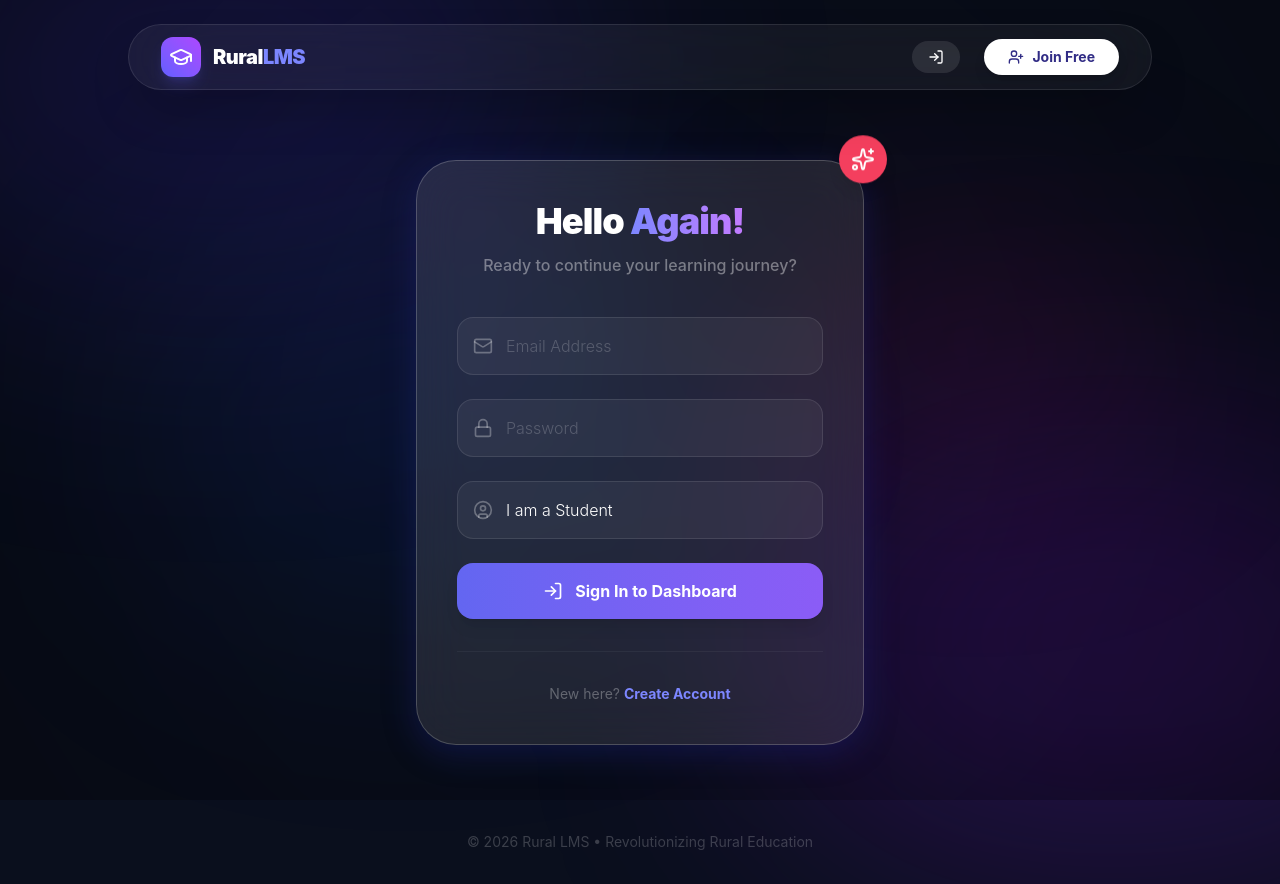
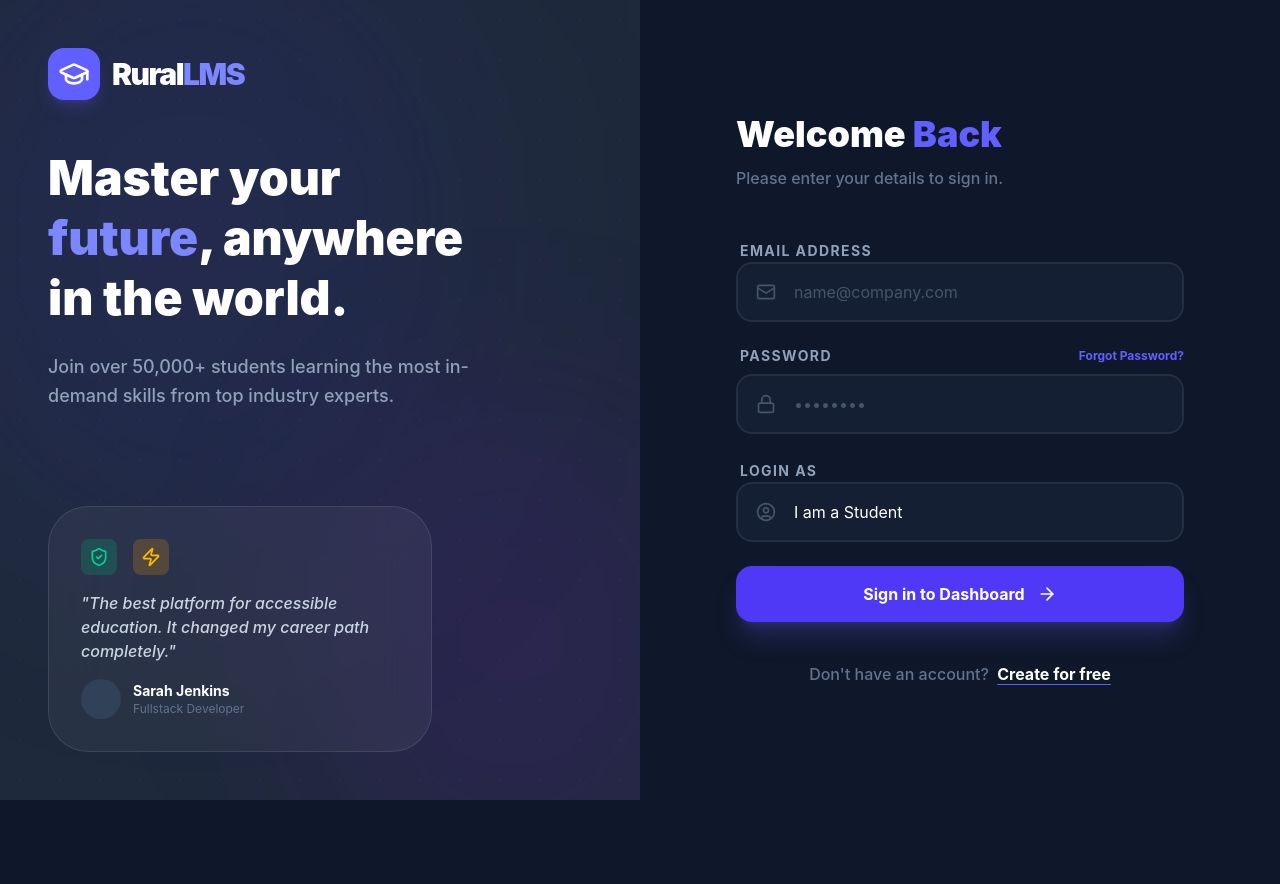
Before and after one commit to harsha-252005/lms_rural, a React app in the folder frontend/: page /login in a window 1280 px wide. After the commit the page ends 800 px from the top, so only its background shows below. Built offline with nearby package versions, Linux system fonts and the light colour scheme; the HTML template or start-up script is replaced by a standard one.

Commit message:
Theme Changed

```diff
--- a/frontend/src/pages/Login.jsx
+++ b/frontend/src/pages/Login.jsx
@@ -1,9 +1,8 @@
 import React, { useState } from 'react';
 import { motion } from 'framer-motion';
-import { Mail, Lock, UserCircle, LogIn, Sparkles } from 'lucide-react';
+import { Mail, Lock, UserCircle, LogIn, Sparkles, GraduationCap, ArrowRight, ShieldCheck, Zap } from 'lucide-react';
 import { useNavigate, Link } from 'react-router-dom';
 import api from '../utils/api';
-import Layout from '../components/Layout';
 
 const Login = () => {
     const navigate = useNavigate();
@@ -12,113 +11,205 @@ const Login = () => {
         password: '',
         role: 'STUDENT',
     });
+    const [isLoading, setIsLoading] = useState(false);
 
     const handleSubmit = async (e) => {
         e.preventDefault();
+        setIsLoading(true);
         try {
             // Mocking successful login for UI demonstration
             if (formData.email === 'student@example.com' && formData.password === 'password') {
+                localStorage.setItem('user', JSON.stringify({
+                    name: "Nidhish Rahul",
+                    role: "STUDENT"
+                }));
+                navigate('/student/dashboard');
+                return;
+            }
+
+            const response = await api.post('/auth/login', formData);
+            localStorage.setItem('user', JSON.stringify(response.data));
+
             if (formData.role === 'STUDENT') {
                 navigate('/student/dashboard');
             } else {
                 alert('Instructor Dashboard is coming soon!');
             }
-                return;
-            }
-
-            // Reverting to API check if mock fails (or just keep as is for now as requested)
-            const response = await api.post('/auth/login', formData);
-
-            // Store user data in localStorage
-            localStorage.setItem('user', JSON.stringify(response.data));
-
-            alert(response.data.message);
+        } catch (error) {
+            console.error('Login error:', error);
+            // Fallback for demo
+            localStorage.setItem('user', JSON.stringify({
+                name: "Demo User",
+                role: formData.role
+            }));
             if (formData.role === 'STUDENT') {
                 navigate('/student/dashboard');
+            } else {
+                alert('Login failed. Falling back to demo mode for Student only.');
             }
-        } catch (error) {
-            console.error('Login error:', error);
-            // Fallback for demo if backend is not running
-            if (formData.role === 'STUDENT') {
-                // Mock user for offline demo
-                localStorage.setItem('user', JSON.stringify({
-                    name: "Nidhish Rahul",
-                    role: "STUDENT"
-                }));
-                navigate('/student/dashboard');
-            } else {
-                alert(error.response?.data || 'Login failed. Please check your credentials.');
-            }
+        } finally {
+            setIsLoading(false);
         }
     };
 
     return (
-        <Layout>
+        <div className="min-h-screen w-full flex bg-[#0f172a] font-sans selection:bg-indigo-500/30 overflow-hidden">
+            {/* Left Side: Visual Branding (Hidden on mobile) */}
+            <div className="hidden lg:flex w-1/2 relative bg-[#1e293b] p-12 flex-col justify-between overflow-hidden">
+                {/* Decorative background elements */}
+                <div className="absolute top-[-10%] left-[-10%] w-[80%] h-[80%] bg-indigo-600/10 rounded-full blur-[120px] animate-blob"></div>
+                <div className="absolute bottom-[-10%] right-[-10%] w-[60%] h-[60%] bg-purple-600/10 rounded-full blur-[100px] animate-blob animation-delay-2000"></div>
+
+                {/* Visual Content */}
+                <div className="relative z-10">
+                    <div className="flex items-center gap-3 mb-12">
+                        <div className="bg-indigo-500 p-2.5 rounded-2xl shadow-lg shadow-indigo-500/20">
+                            <GraduationCap className="w-8 h-8 text-white" />
+                        </div>
+                        <span className="text-white font-black text-3xl tracking-tighter">
+                            Rural<span className="text-indigo-400">LMS</span>
+                        </span>
+                    </div>
+
+                    <motion.div
+                        initial={{ opacity: 0, x: -20 }}
+                        animate={{ opacity: 1, x: 0 }}
+                        transition={{ duration: 0.8, delay: 0.2 }}
+                        className="max-w-md"
+                    >
+                        <h1 className="text-5xl font-black text-white leading-tight mb-6">
+                            Master your <span className="text-indigo-400">future</span>, anywhere in the world.
+                        </h1>
+                        <p className="text-slate-400 text-lg font-medium leading-relaxed">
+                            Join over 50,000+ students learning the most in-demand skills from top industry experts.
+                        </p>
+                    </motion.div>
+                </div>
+
+                {/* Testimonial/Feature Card Snippet */}
                 <motion.div
                     initial={{ opacity: 0, y: 40 }}
                     animate={{ opacity: 1, y: 0 }}
-                className="w-full max-w-md glass-card p-10 rounded-[2.5rem] relative"
+                    transition={{ duration: 0.8, delay: 0.4 }}
+                    className="relative z-10 bg-white/5 backdrop-blur-xl border border-white/10 p-8 rounded-[2.5rem] max-w-sm"
                 >
-                <div className="absolute -top-6 -right-6 bg-sunset-pink w-12 h-12 rounded-full flex items-center justify-center shadow-lg animate-bounce">
-                    <Sparkles className="w-6 h-6 text-white" />
+                    <div className="flex gap-4 mb-4">
+                        <div className="p-2 bg-emerald-500/20 text-emerald-400 rounded-lg">
+                            <ShieldCheck size={20} />
+                        </div>
+                        <div className="p-2 bg-amber-500/20 text-amber-400 rounded-lg">
+                            <Zap size={20} />
+                        </div>
+                    </div>
+                    <p className="text-slate-300 font-medium italic mb-4">
+                        "The best platform for accessible education. It changed my career path completely."
+                    </p>
+                    <div className="flex items-center gap-3">
+                        <div className="w-10 h-10 rounded-full bg-slate-700"></div>
+                        <div>
+                            <p className="text-white font-bold text-sm">Sarah Jenkins</p>
+                            <p className="text-slate-500 text-xs">Fullstack Developer</p>
+                        </div>
+                    </div>
+                </motion.div>
+
+                {/* Grid Overlay */}
+                <div className="absolute inset-0 opacity-10 pointer-events-none bg-[radial-gradient(#4f46e5_1px,transparent_1px)] [background-size:40px_40px]"></div>
             </div>
 
-                <div className="text-center mb-10">
-                    <h2 className="text-4xl font-black text-white mb-3 tracking-tight">
-                        Hello <span className="text-transparent bg-clip-text bg-gradient-to-r from-indigo-400 to-purple-400">Again!</span>
-                    </h2>
-                    <p className="text-white/40 font-medium">Ready to continue your learning journey?</p>
+            {/* Right Side: Login Form */}
+            <div className="w-full lg:w-1/2 flex items-center justify-center p-6 sm:p-12 relative">
+                {/* Mobile only logo */}
+                <div className="lg:hidden absolute top-8 left-8 flex items-center gap-2">
+                    <GraduationCap className="w-6 h-6 text-indigo-500" />
+                    <span className="text-white font-black text-xl tracking-tighter">RuralLMS</span>
+                </div>
+
+                <motion.div
+                    initial={{ opacity: 0, scale: 0.95 }}
+                    animate={{ opacity: 1, scale: 1 }}
+                    transition={{ duration: 0.5 }}
+                    className="w-full max-w-md"
+                >
+                    <div className="mb-12">
+                        <h2 className="text-4xl font-black text-white mb-3">Welcome <span className="text-indigo-500">Back</span></h2>
+                        <p className="text-slate-500 font-medium">Please enter your details to sign in.</p>
                     </div>
 
                     <form onSubmit={handleSubmit} className="space-y-6">
+                        <div className="space-y-2">
+                            <label className="text-sm font-bold text-slate-400 uppercase tracking-widest ml-1">Email Address</label>
                             <div className="relative group">
-                        <Mail className="absolute left-4 top-1/2 -translate-y-1/2 w-5 h-5 text-white/30 group-focus-within:text-electric-indigo transition-colors" />
+                                <Mail className="absolute left-5 top-1/2 -translate-y-1/2 w-5 h-5 text-slate-600 group-focus-within:text-indigo-500 transition-colors" />
                                 <input
                                     type="email"
-                            placeholder="Email Address"
+                                    placeholder="name@company.com"
                                     required
-                            className="input-glass w-full"
+                                    className="w-full bg-slate-800/50 border-2 border-slate-700/50 rounded-2xl py-4 pl-14 pr-6 text-white placeholder:text-slate-600 focus:outline-none focus:border-indigo-500/50 focus:ring-4 focus:ring-indigo-500/10 transition-all duration-300"
                                     onChange={(e) => setFormData({ ...formData, email: e.target.value })}
                                 />
                             </div>
+                        </div>
 
+                        <div className="space-y-2">
+                            <div className="flex justify-between items-center ml-1">
+                                <label className="text-sm font-bold text-slate-400 uppercase tracking-widest">Password</label>
+                                <a href="#" className="text-xs font-bold text-indigo-500 hover:text-indigo-400 transition-colors">Forgot Password?</a>
+                            </div>
                             <div className="relative group">
-                        <Lock className="absolute left-4 top-1/2 -translate-y-1/2 w-5 h-5 text-white/30 group-focus-within:text-electric-indigo transition-colors" />
+                                <Lock className="absolute left-5 top-1/2 -translate-y-1/2 w-5 h-5 text-slate-600 group-focus-within:text-indigo-500 transition-colors" />
                                 <input
                                     type="password"
-                            placeholder="Password"
+                                    placeholder="••••••••"
                                     required
-                            className="input-glass w-full"
+                                    className="w-full bg-slate-800/50 border-2 border-slate-700/50 rounded-2xl py-4 pl-14 pr-6 text-white placeholder:text-slate-600 focus:outline-none focus:border-indigo-500/50 focus:ring-4 focus:ring-indigo-500/10 transition-all duration-300"
                                     onChange={(e) => setFormData({ ...formData, password: e.target.value })}
                                 />
                             </div>
+                        </div>
 
+                        <div className="space-y-2">
+                            <label className="text-sm font-bold text-slate-400 uppercase tracking-widest ml-1">Login As</label>
                             <div className="relative group">
-                        <UserCircle className="absolute left-4 top-1/2 -translate-y-1/2 w-5 h-5 text-white/30 group-focus-within:text-electric-indigo transition-colors" />
+                                <UserCircle className="absolute left-5 top-1/2 -translate-y-1/2 w-5 h-5 text-slate-600 group-focus-within:text-indigo-500 transition-colors" />
                                 <select
-                            className="input-glass w-full appearance-none"
+                                    className="w-full bg-slate-800/50 border-2 border-slate-700/50 rounded-2xl py-4 pl-14 pr-6 text-white appearance-none focus:outline-none focus:border-indigo-500/50 focus:ring-4 focus:ring-indigo-500/10 transition-all duration-300"
                                     onChange={(e) => setFormData({ ...formData, role: e.target.value })}
                                     value={formData.role}
                                 >
-                            <option value="STUDENT" className="bg-[#0f172a]">I am a Student</option>
-                            <option value="INSTRUCTOR" className="bg-[#0f172a]">I am an Instructor</option>
+                                    <option value="STUDENT" className="bg-slate-900 italic">I am a Student</option>
+                                    <option value="INSTRUCTOR" className="bg-slate-900 italic">I am an Instructor</option>
                                 </select>
                             </div>
+                        </div>
 
-                    <button type="submit" className="btn-primary w-full group">
-                        <LogIn className="w-5 h-5 group-hover:translate-x-1 transition-transform" />
-                        Sign In to Dashboard
+                        <button
+                            type="submit"
+                            disabled={isLoading}
+                            className="w-full bg-indigo-600 hover:bg-indigo-500 disabled:bg-indigo-800 text-white font-bold py-4 rounded-2xl shadow-xl shadow-indigo-500/20 hover:shadow-indigo-500/40 hover:-translate-y-0.5 active:translate-y-0 transition-all duration-300 flex items-center justify-center gap-3 group mt-4 relative overflow-hidden"
+                        >
+                            {isLoading ? (
+                                <div className="w-6 h-6 border-2 border-white/20 border-t-white rounded-full animate-spin"></div>
+                            ) : (
+                                <>
+                                    <span>Sign in to Dashboard</span>
+                                    <ArrowRight className="w-5 h-5 group-hover:translate-x-1 transition-transform" />
+                                </>
+                            )}
                         </button>
                     </form>
 
-                <div className="mt-8 pt-8 border-t border-white/5 text-center">
-                    <p className="text-white/30 text-sm">
-                        New here? {' '}
-                        <Link to="/register/student" className="text-indigo-400 font-bold hover:text-indigo-300 transition-colors">Create Account</Link>
+                    <div className="mt-10 text-center">
+                        <p className="text-slate-500 font-medium">
+                            Don't have an account? {' '}
+                            <Link to="/register/student" className="text-white hover:text-indigo-400 font-bold underline underline-offset-4 decoration-indigo-500 transition-colors ml-1">
+                                Create for free
+                            </Link>
                         </p>
                     </div>
                 </motion.div>
-        </Layout>
+            </div>
+        </div>
     );
 };
 
```
Also changed, not shown: 1 other file (tests, documents, lock files or other folders). Lines whose indentation alone changed are shown as unchanged.
